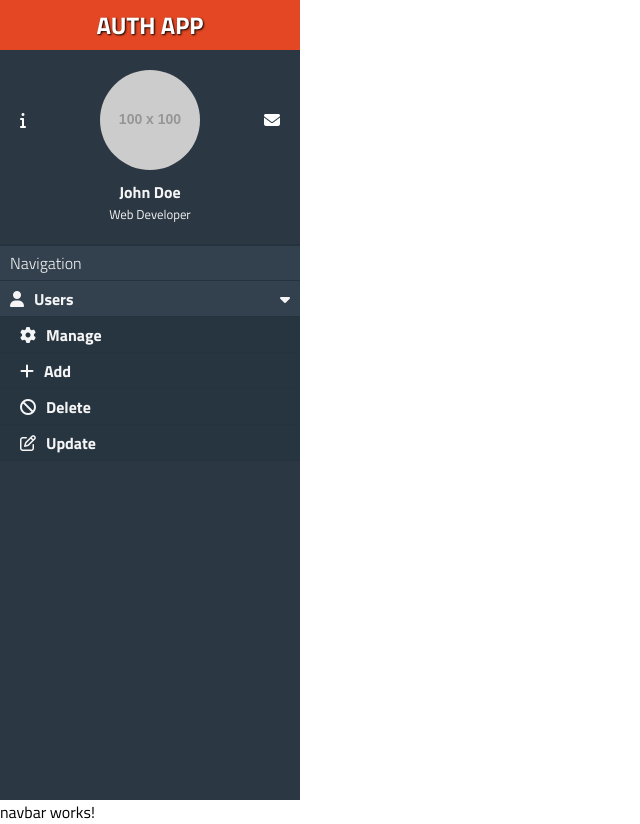
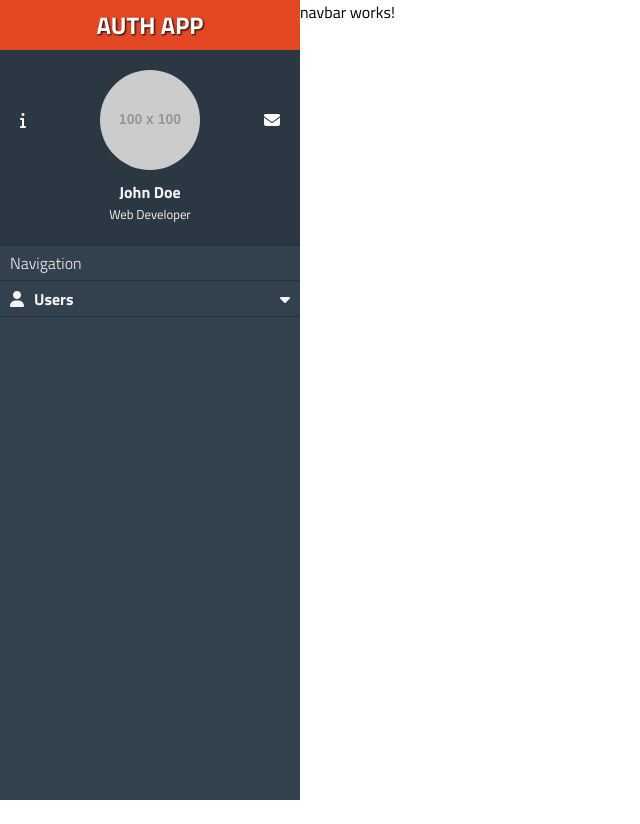
Before and after one commit to BGZStephen/node-user-boilerplate, an Angular app in the folder angular-src/: page /home in a window 1280 px wide. Shown: the whole page, without its empty margins (0-640 px from the left). After the commit the page ends 800 px from the top, so only its background shows below. Built offline with nearby package versions, Linux system fonts and the light colour scheme.

Commit message:
built and tested js function for submenu expansion on app-navigation

```diff
--- a/angular-src/src/app/components/app-navigation/app-navigation.component.css
+++ b/angular-src/src/app/components/app-navigation/app-navigation.component.css
@@ -1,9 +1,9 @@
 .app-navigation-container {
-  width: 100%;
+  width: 100vw;
 }
 
 .app-navigation {
-  background: #2b3742;
+  background: #33414e;
   min-height: 100vh;
   width: 100%;
 }
@@ -140,6 +140,8 @@
   background: #273541;
   list-style: none;
   /*display: none;*/
+  overflow: hidden;
+  transition: max-height 0.3s ease;
 }
 
 .second-level-item {
--- a/angular-src/src/app/components/app-navigation/app-navigation.component.html
+++ b/angular-src/src/app/components/app-navigation/app-navigation.component.html
@@ -18,13 +18,13 @@
     <div class="menu-container">
       <p class="menu-header">Navigation</p>
       <ul class="top-level-menu">
-        <li class="top-level-item">
+        <li class="top-level-item" (click)="setActiveSubMenu(0)">
           <div class="top-level-item-content">
             <a class="fa fa-user"></a>
             <p class="top-level-item-header">Users</p>
             <a class="fa fa-caret-down"></a>
           </div>
-          <ul class="second-level-menu">
+          <ul class="second-level-menu" [ngStyle]="subMenuStyle(0)">
             <li class="second-level-item">
               <div class="second-level-item-content">
                 <a class="fa fa-cog"></a>
--- a/angular-src/src/app/components/app-navigation/app-navigation.component.ts
+++ b/angular-src/src/app/components/app-navigation/app-navigation.component.ts
@@ -9,7 +9,31 @@ export class AppNavigationComponent implements OnInit {
 
   constructor() { }
 
+  // set active submenu used in conjunction with ngstyle to toggle visible menu
+  activeSubMenu: number = -1;
+
   ngOnInit() {
   }
 
+  setActiveSubMenu(menuIndex) {
+    if(this.activeSubMenu == menuIndex) {
+      this.activeSubMenu = -1
+    } else {
+      this.activeSubMenu = menuIndex
+    }
+  }
+
+  subMenuStyle(menuIndex) {
+    let menus = document.getElementsByClassName("second-level-menu")
+    if(menuIndex == this.activeSubMenu) {
+      let menuHeight = (37 * menus[menuIndex].children.length) + "px"
+      return {"max-height": menuHeight}
+    } else {
+      return {"max-height": "0px"}
+    }
+  }
+
 }
+
+// set active list which is monitored by angular
+// set style for list
--- a/angular-src/src/app/components/home/home.component.css
+++ b/angular-src/src/app/components/home/home.component.css
@@ -0,0 +1,4 @@
+.app-container {
+  display: flex;
+  flex-wrap: wrap;
+}
```
